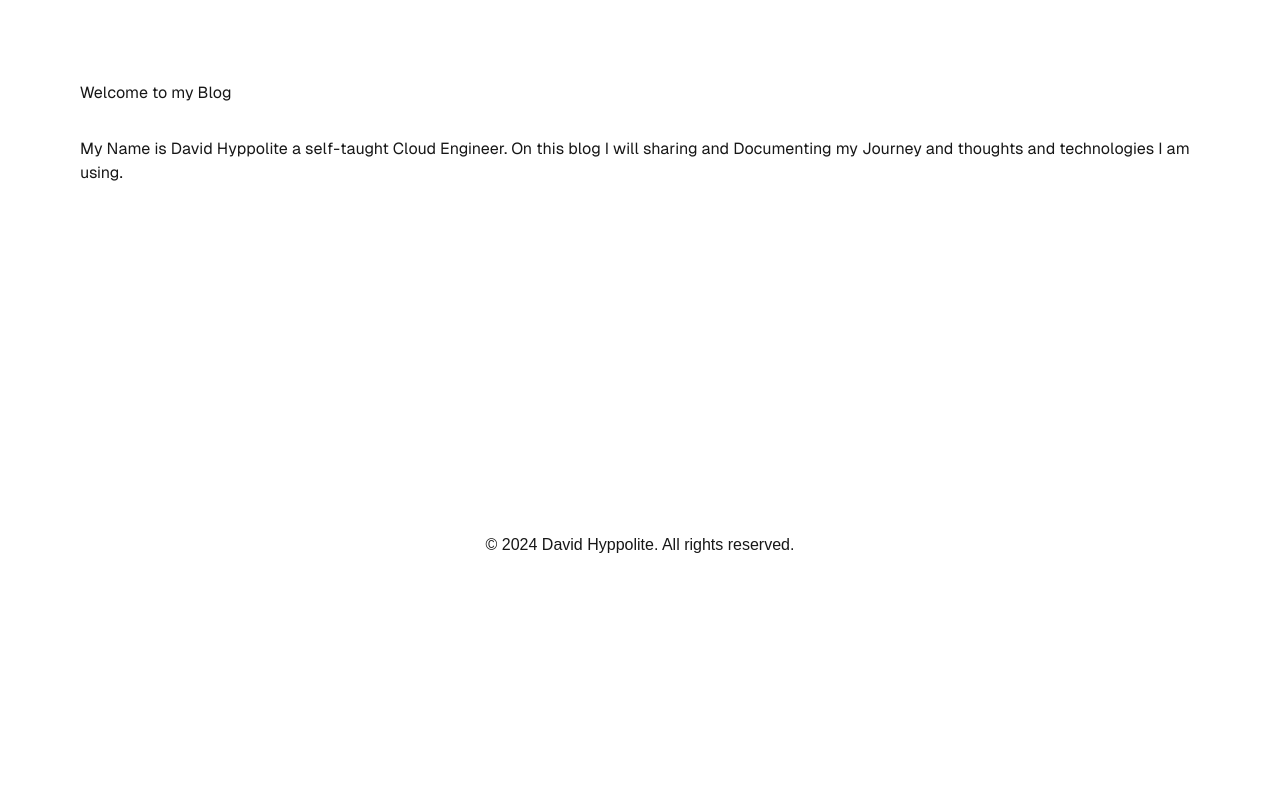
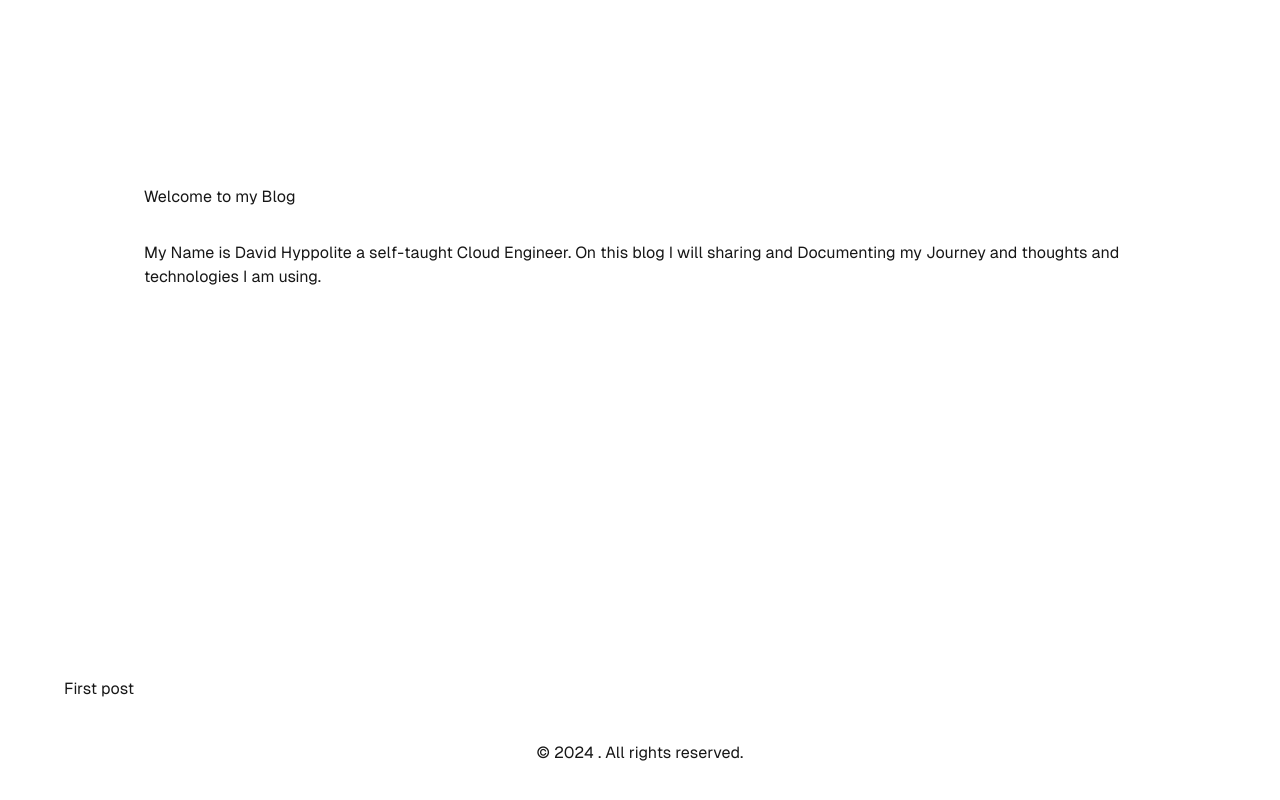
Before and after one commit to dhayv/blogsite, a Next.js app in the folder my-app/: page / in a window 1280 px wide. Shown: the part 292-1092 px from the top of the page. Before the commit the page ends 849 px from the top, so only its background shows below. Built offline with nearby package versions, Linux system fonts and the light colour scheme.

Commit message:
adjusted grid layout

```diff
--- a/my-app/app/layout.tsx
+++ b/my-app/app/layout.tsx
@@ -2,6 +2,7 @@ import type { Metadata } from "next";
 import localFont from "next/font/local";
 import "./globals.css";
 import Header from "./header";
+import RecentPost from "./recentpost";
 
 const geistSans = localFont({
   src: "./fonts/GeistVF.woff",
@@ -29,10 +30,14 @@ export default function RootLayout({
         <body
           className={`${geistSans.variable} ${geistMono.variable} antialiased`}
         >
+          <div className="grid grid-rows-[auto_1fr_auto] min-h-screen p-4 pb-20 gap-10 sm:p-16 font-[family-name:var(--font-geist-sans)]">
           <Header/>
-        <main className="flex-grow">{children}</main>
+          <main>{children}</main>
+          <RecentPost/>
+
           <footer className="flex gap-6 flex-wrap items-center justify-center">
-          © {new Date().getFullYear()} David Hyppolite. All rights reserved.</footer>
+            © {new Date().getFullYear()} . All rights reserved.</footer>
+          </div>
 
         </body>
     </html>
```
Lines whose indentation alone changed are shown as unchanged.
